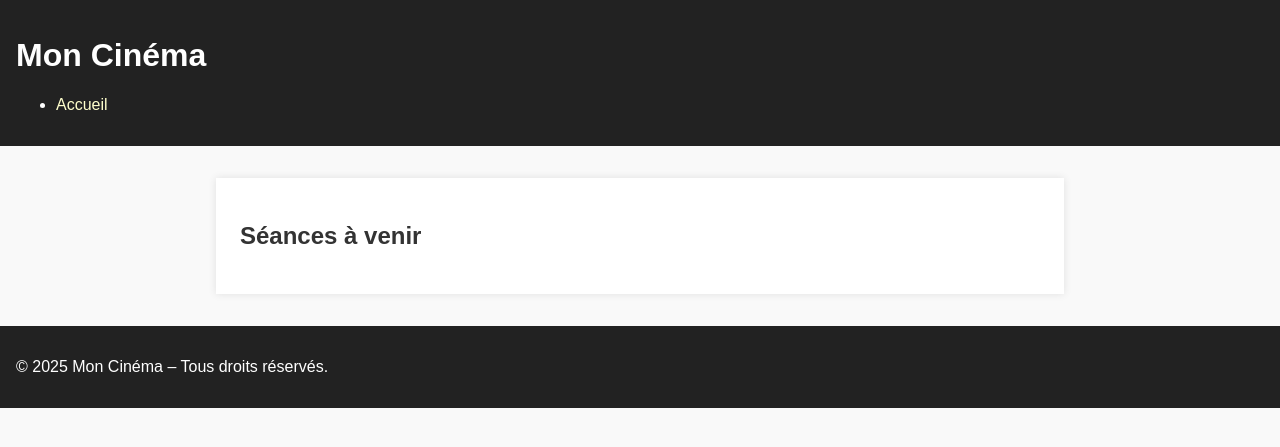
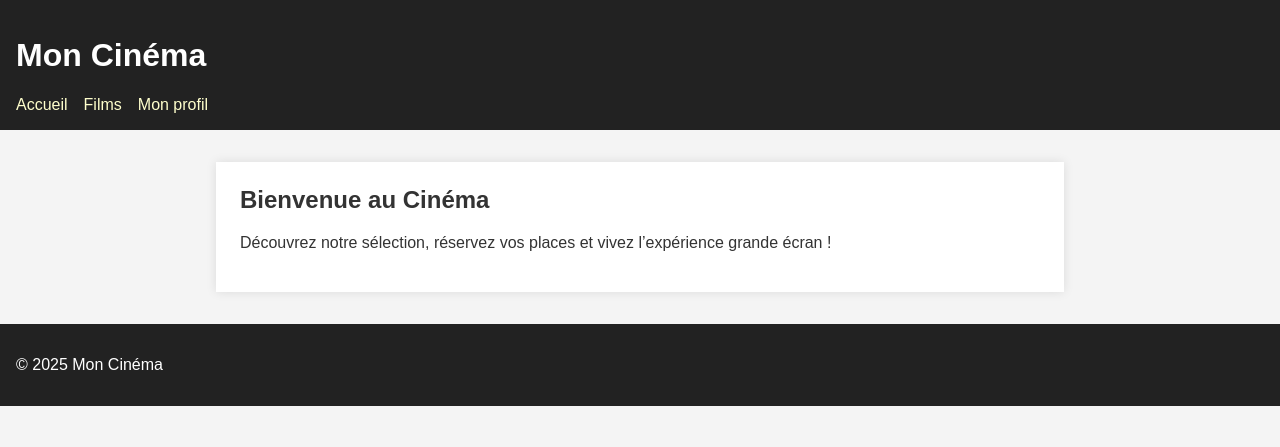
Before and after one commit to DrDemoniak/BDD-cinema, a PHP site: page / in a window 1280 px wide. Shown: the top 447 px of the page. Run offline with PHP 8.4, Linux system fonts and the light colour scheme; data that the repository does not hold is empty.

Commit message:
brand new

```diff
--- a/css/style.css
+++ b/css/style.css
@@ -1,40 +1,19 @@
 body {
-  font-family: Arial, sans-serif;
+  font-family: sans-serif;
   margin: 0; padding: 0;
-  background: #f9f9f9;
-  color: #333;
+  background: #f4f4f4; color: #333;
 }
 header, footer {
-  background: #222;
-  color: #fff;
-  padding: 1rem;
+  background: #222; color: #fff; padding: 1rem;
 }
-nav a {
-  color: #ffc;
-  text-decoration: none;
-  margin-right: 1rem;
+nav ul { list-style: none; margin: 0; padding: 0; display: flex; }
+nav li + li { margin-left: 1rem; }
+nav a { color: #ffc; text-decoration: none; }
+main {
+  max-width: 800px; margin: 2rem auto; background: #fff;
+  padding: 1.5rem; box-shadow: 0 0 10px rgba(0,0,0,0.1);
 }
-main {
-  max-width: 800px;
-  margin: 2rem auto;
-  background: #fff;
-  padding: 1.5rem;
-  box-shadow: 0 0 8px rgba(0,0,0,0.1);
-}
-form label {
-  display: block;
-  margin: .5rem 0;
-}
-form input, form button {
-  padding: .5rem;
-  font-size: 1rem;
-}
-form button {
-  background: #007bff;
-  color: #fff;
-  border: none;
-  cursor: pointer;
-}
-form button:hover {
-  background: #0056b3;
-}
+h2 { margin-top: 0; }
+form label { display: block; margin: .5rem 0; }
+form input, form button { padding: .5rem; font-size: 1rem; }
+form button { cursor: pointer; }
--- a/includes/config.php
+++ b/includes/config.php
@@ -1,19 +1,19 @@
 <?php
-// includes/config.php
-$host = '10.96.16.82';
-$db   = 'cinema';
-$user = 'colin';
-$pass = '';           // votre mot de passe MySQL
-$charset = 'utf8mb4';
+// Connexion PDO
+$host   = '10.96.16.82';
+$port   = 3306;
+$db     = 'cinema';
+$user   = 'colin';
+$pass   = '';          // à adapter
+$charset= 'utf8mb4';
 
-$dsn = "mysql:host=$host;dbname=$db;charset=$charset";
+$dsn = "mysql:host={$host};port={$port};dbname={$db};charset={$charset}";
 $options = [
-  PDO::ATTR_ERRMODE            => PDO::ERRMODE_EXCEPTION,
-  PDO::ATTR_DEFAULT_FETCH_MODE => PDO::FETCH_ASSOC,
+    PDO::ATTR_ERRMODE            => PDO::ERRMODE_EXCEPTION,
+    PDO::ATTR_DEFAULT_FETCH_MODE => PDO::FETCH_ASSOC,
 ];
-
 try {
-  $pdo = new PDO($dsn, $user, $pass, $options);
+    $pdo = new PDO($dsn, $user, $pass, $options);
 } catch (PDOException $e) {
-  exit("Erreur de connexion à la BDD : " . $e->getMessage());
+    exit("Erreur de connexion : " . $e->getMessage());
 }
--- a/includes/fonctions.php
+++ b/includes/fonctions.php
@@ -1,61 +1,33 @@
 <?php
-// includes/fonctions.php
 require_once __DIR__ . '/config.php';
 
-/**
- * Retourne toutes les séances à venir avec titre de film et salle
- */
-function getToutesLesSeances() {
+function getTousLesFilms() {
     global $pdo;
-  $sql = "
-    SELECT s.id, f.titre, s.horaires, l.salle
-    FROM seances s
-    JOIN films f      ON s.id_film = f.id
-    JOIN lieux l      ON s.id_lieu = l.id
-    WHERE s.horaires >= NOW()
-    ORDER BY s.horaires
-  ";
-  return $pdo->query($sql)->fetchAll();
+    return $pdo->query("SELECT * FROM films ORDER BY seance")->fetchAll();
 }
 
-/**
- * Détails d’une séance
- */
-function getSeanceById($id) {
+function getFilmById(int $id) {
     global $pdo;
-  $sql = "
-    SELECT s.id, f.titre, f.annee, s.horaires, l.salle
-    FROM seances s
-    JOIN films f ON s.id_film = f.id
-    JOIN lieux l ON s.id_lieu = l.id
-    WHERE s.id = ?
-  ";
-  $stmt = $pdo->prepare($sql);
+    $stmt = $pdo->prepare("SELECT * FROM films WHERE id = ?");
     $stmt->execute([$id]);
     return $stmt->fetch();
 }
 
-/**
- * Enregistre un utilisateur et renvoie son ID
- */
-function creerUtilisateur($nom, $prenom, $mail) {
+function creerClient(string $nom, string $email): int {
     global $pdo;
-  $stmt = $pdo->prepare("
-    INSERT INTO utilisateur (nom, prenom, mail)
-    VALUES (?, ?, ?)
-  ");
-  $stmt->execute([$nom, $prenom, $mail]);
-  return $pdo->lastInsertId();
+    $stmt = $pdo->prepare("INSERT INTO clients (nom, email) VALUES (?, ?)");
+    $stmt->execute([$nom, $email]);
+    return (int)$pdo->lastInsertId();
 }
 
-/**
- * Inscrit l’utilisateur à la séance
- */
-function inscrireSeance($seance_id, $utilisateur_id) {
+function reserver(int $filmId, int $clientId, int $places): void {
     global $pdo;
-  $stmt = $pdo->prepare("
-    INSERT INTO seances_utilisateurs (id_seance, id_utilisateur)
-    VALUES (?, ?)
-  ");
-  $stmt->execute([$seance_id, $utilisateur_id]);
+    $stmt = $pdo->prepare(
+      "INSERT INTO reservations (film_id, client_id, places_reservees)
+       VALUES (?, ?, ?)"
+    );
+    $stmt->execute([$filmId, $clientId, $places]);
+    // mettre à jour les places restantes
+    $pdo->prepare("UPDATE films SET places_totales = places_totales - ? WHERE id = ?")
+        ->execute([$places, $filmId]);
 }
--- a/index.php
+++ b/index.php
@@ -1,20 +1,8 @@
-<?php
-require 'includes/fonctions.php';
-$seances = getToutesLesSeances();
-include 'templates/header.php';
-?>
+<?php include 'templates/header.php'; ?>
 
-<h2>Séances à venir</h2>
-<ul>
-<?php foreach ($seances as $s): ?>
-  <li>
-    <a href="seance.php?id=<?= $s['id'] ?>">
-      <?= htmlspecialchars($s['titre']) ?>
-      – <?= date('d/m/Y H:i', strtotime($s['horaires'])) ?>
-      (<?= htmlspecialchars($s['salle']) ?>)
-    </a>
-  </li>
-<?php endforeach; ?>
-</ul>
+<section>
+  <h2>Bienvenue au Cinéma</h2>
+  <p>Découvrez notre sélection, réservez vos places et vivez l’expérience grande écran !</p>
+</section>
 
 <?php include 'templates/footer.php'; ?>
--- a/templates/footer.php
+++ b/templates/footer.php
@@ -1,6 +1,6 @@
-</main>
+  </main>
   <footer>
-    <p>&copy; <?= date('Y') ?> Mon Cinéma – Tous droits réservés.</p>
+    <p>&copy; <?= date('Y') ?> Mon Cinéma</p>
   </footer>
 </body>
 </html>
--- a/templates/header.php
+++ b/templates/header.php
@@ -2,7 +2,7 @@
 <html lang="fr">
 <head>
   <meta charset="UTF-8">
-  <meta name="viewport" content="width=device-width, initial-scale=1">
+  <meta name="viewport" content="width=device-width,initial-scale=1">
   <title>Mon Cinéma</title>
   <link rel="stylesheet" href="css/style.css">
 </head>
@@ -12,6 +12,8 @@
     <nav>
       <ul>
         <li><a href="index.php">Accueil</a></li>
+        <li><a href="films.php">Films</a></li>
+        <li><a href="mon_profil.php">Mon profil</a></li>
       </ul>
     </nav>
   </header>
```
Also changed, not shown: films.php (added, +19 -0 lines), merci.php (+5 -3 lines), mon_profil.php (added, +9 -0 lines), reserve.php (+12 -18 lines), seance.php (+15 -16 lines). Lines whose indentation alone changed are shown as unchanged.
